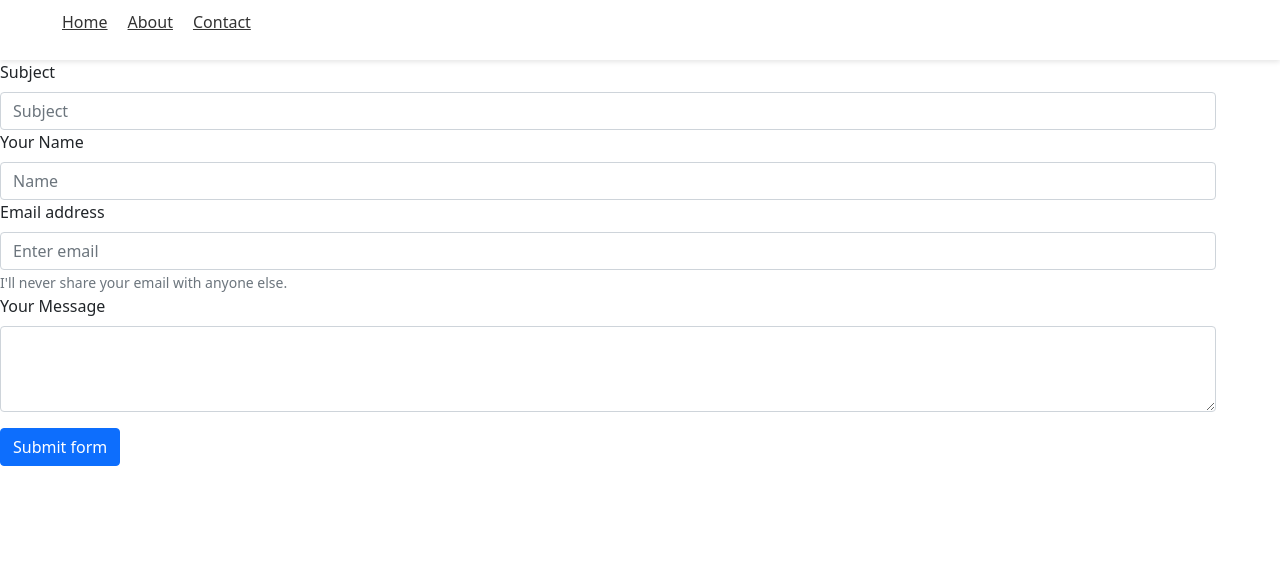
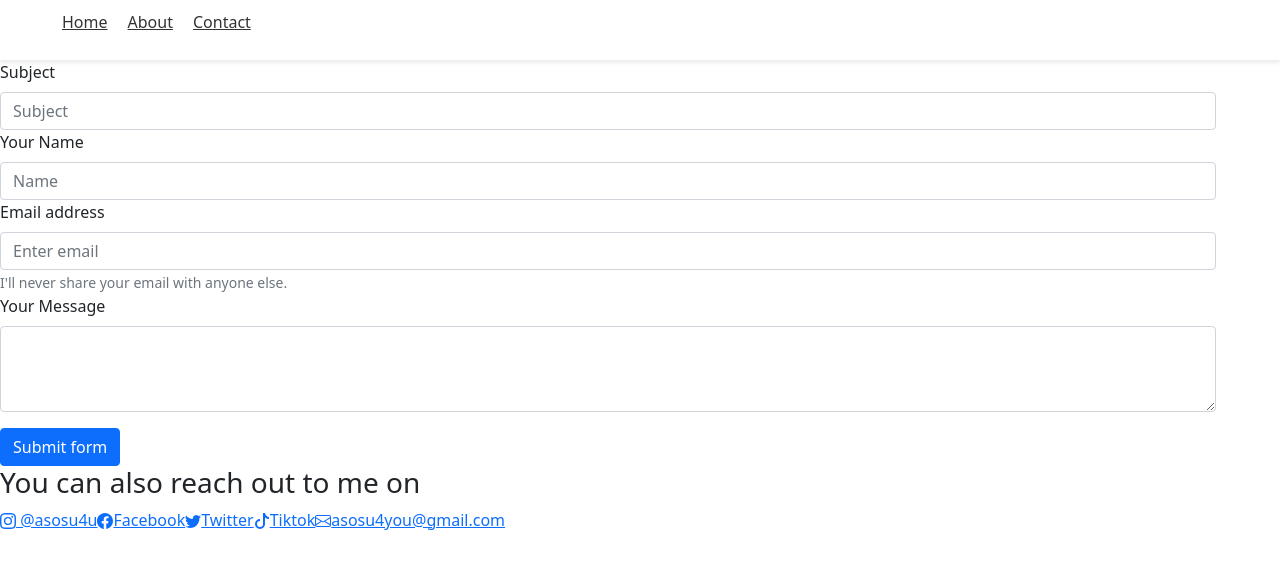
Before and after one commit to jonah0502/ker-camp, a React (Create React App) app: page /contact in a window 1280 px wide. Shown: the top 568 px of the page. Built offline with nearby package versions, Linux system fonts and the light colour scheme.

Commit message:
added links

```diff
--- a/src/components/contact/Contact.js
+++ b/src/components/contact/Contact.js
@@ -1,52 +1,111 @@
-import React from 'react';
+import React from "react";
 import emailjs from "emailjs-com";
-import Form from 'react-bootstrap/Form';
-import Button from 'react-bootstrap/Button';
-import Header from "../Header"
+import Form from "react-bootstrap/Form";
+import Button from "react-bootstrap/Button";
+import Header from "../Header";
+import {
+  Instagram,
+  Envelope,
+  Facebook,
+  Twitter,
+  Tiktok,
+} from "react-bootstrap-icons";
+import { Link } from "react-router-dom";
 
 export default function Contact() {
   const sendEmail = (e) => {
     e.preventDefault();
     //   e.stopPropagation();
     //   e.nativeEvent.stopImmediatePropagation();
-       emailjs.sendForm('service_jyzulv9', 'template_fkozhvj', e.target, 'user_hMVwPXjkXWplU7qsrXBM0')
-         .then((result) => {
+    emailjs
+      .sendForm(
+        "service_jyzulv9",
+        "template_fkozhvj",
+        e.target,
+        "user_hMVwPXjkXWplU7qsrXBM0"
+      )
+      .then(
+        (result) => {
           console.log(result.text);
-         }, (error) => {
+        },
+        (error) => {
           console.log(error.text);
-         });
-         e.target.reset()
         }
+      );
+    e.target.reset();
+  };
   return (
     <>
-    <Header/>
+      <div className="form">
+        <Header />
         <form onSubmit={sendEmail}>
           <Form.Group role="form">
             <Form.Group controlId="formBasicSubject">
               <Form.Label>Subject</Form.Label>
-        <Form.Control placeholder="Subject" name="subject" style={{width: "95vw"}}/>
+              <Form.Control
+                placeholder="Subject"
+                name="subject"
+                style={{ width: "95vw" }}
+              />
             </Form.Group>
             <Form.Group controlId="formBasicName">
               <Form.Label>Your Name</Form.Label>
-        <Form.Control placeholder="Name" name="name" style={{width: "95vw"}}/>
+              <Form.Control
+                placeholder="Name"
+                name="name"
+                style={{ width: "95vw" }}
+              />
             </Form.Group>
             <Form.Group controlId="formBasicEmail">
               <Form.Label>Email address</Form.Label>
-        <Form.Control type="email" placeholder="Enter email" name="email" style={{width: "95vw"}}/>
+              <Form.Control
+                type="email"
+                placeholder="Enter email"
+                name="email"
+                style={{ width: "95vw" }}
+              />
               <Form.Text className="text-muted">
                 I'll never share your email with anyone else.
               </Form.Text>
             </Form.Group>
             <Form.Group controlId="exampleForm.ControlTextarea1">
               <Form.Label>Your Message</Form.Label>
-        <Form.Control as="textarea" rows={3} name="message" style={{width: "95vw"}}/>
+              <Form.Control
+                as="textarea"
+                rows={3}
+                name="message"
+                style={{ width: "95vw" }}
+              />
             </Form.Group>
             <p> </p>
             <p></p>
-        <Button variant="primary" type="submit">Submit form</Button>
+            <Button variant="primary" type="submit">
+              Submit form
+            </Button>
           </Form.Group>
+        </form>
 
-        </form>
+        <h3>You can also reach out to me on</h3>
+        <Link to="https://www.instagram.com/asosu4you/">
+          <Instagram /> @asosu4u
+        </Link>
+        <Link to="https://www.instagram.com/">
+          <Facebook />
+          Facebook
+        </Link>
+        <Link to="https://www.instagram.com/">
+          <Twitter />
+          Twitter
+        </Link>
+        <Link to="https://www.instagram.com/">
+          <Tiktok />
+          Tiktok
+        </Link>
+        <Link to="https://www.instagram.com/">
+          <Envelope />
+          asosu4you@gmail.com
+        </Link>
+      </div>
     </>
-    )
+  );
 }
```
Lines whose indentation alone changed are shown as unchanged.
